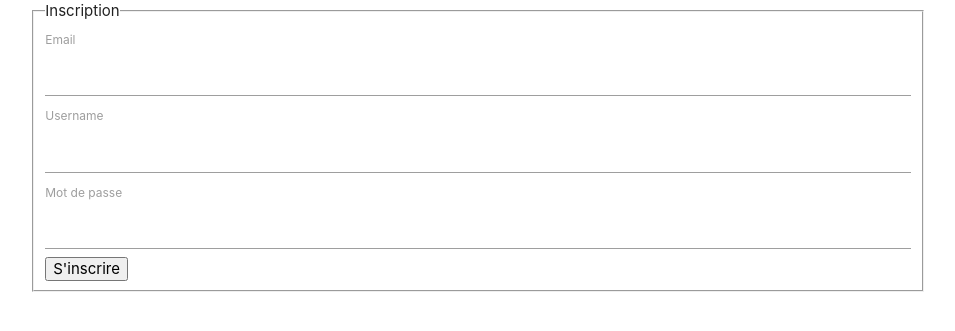
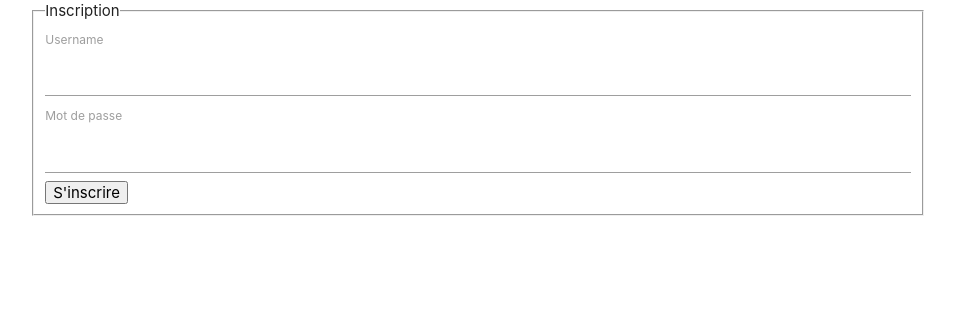
Before and after one commit to Guerinoob/24h-Equipe-2, a PHP site: page /content/signup.php in a window 1280 px wide. Shown: the top 331 px of the page, without its empty margins (162-1117 px from the left). Run offline with PHP 8.4, Linux system fonts and the light colour scheme.

Commit message:
Plus d'email

```diff
--- a/Web/content/login.php
+++ b/Web/content/login.php
@@ -1,5 +1,5 @@
 <?php
-include('../includes/utils_page.php');
+include_once('../includes/utils_page.php');
 get_header();
 
 if(isset($_POST['submit'])){
--- a/Web/content/signup.php
+++ b/Web/content/signup.php
@@ -16,10 +16,9 @@ if(isset($_POST['submit'])){
     }
     else{
         $username = $_POST['username'];
-        $email = $_POST['email'];
         $password = $_POST['password'];
 
-        $user_id = insert_user($username, $email, $password);
+        $user_id = insert_user($username, $password);
 
         if(!$user_id){
             echo 'Erreur';
@@ -37,8 +36,6 @@ if(isset($_POST['submit'])){
     <fieldset>
         <legend>Inscription</legend>
 
-        <label for="email">Email </label><input type="email" name="email" id="email" value="<?php if(isset($_POST['email'])) echo $_POST['email']; ?>" />
-
         <label for="username">Username </label><input type="text" id="username" name="username" value="<?php if(isset($_POST['username'])) echo $_POST['username']; ?>" />
 
         <label for="password">Mot de passe </label><input type="password" name="password" id="password" />
--- a/Web/includes/class_database.php
+++ b/Web/includes/class_database.php
@@ -180,7 +180,7 @@ class Database
                     break;
             }
 
-            $array[] = $value;
+            $array[] = &$value;
         }
 
         array_unshift($array, $types);
--- a/Web/includes/class_user.php
+++ b/Web/includes/class_user.php
@@ -94,41 +94,6 @@ class User
 
 
     /**
-     * Tente de retrouver l'utilisateur correspondant au username et au password
-     * @param string $email Email de l'utilisateur
-     * @param string $password Mot de passe de l'utilisateur
-     * @return bool Vrai si l'utilisateur est retrouvé, faux sinon
-     */
-    public function init_by_email($email, $password){
-        if(empty($email) || empty($password)){
-            return false;
-        }
-
-        global $db;
-
-        $req = "SELECT * FROM users WHERE email = ? AND password = ?";
-        $db->prepare($req);
-        $row = $db->execute_prepared_query(array($email, $password))[0];
-
-        if(!$row){
-            return false;
-        }
-
-        $this->ID = $row['id'];
-
-
-        unset($row['id']);
-        unset($row['password']);
-
-        foreach($row as $key=>$value){
-            $this->attr[$key] = $value;
-        }
-
-        return true;
-    }
-
-
-    /**
      * Méthode permettant de récupérer la valeur d'un attribut de l'utilisateur
      * @param string $key Attribut souhaité
      * @return int|mixed L'ID si celui-ci est demandé, l'attribut demandé sinon
--- a/Web/includes/utils_user.php
+++ b/Web/includes/utils_user.php
@@ -16,6 +16,7 @@ function authenticate_user_by_username($username, $password){
     }
 
     $user = new User();
+
    if($user->init_by_username($username, $password)){
        $_SESSION['user'] = $user;
        return true;
@@ -28,38 +29,16 @@ function authenticate_user_by_username($username, $password){
 
 
 /**
- * Permet de connecter un utilisateur grâce à son email
- * @param string $email Email de l'utilisateur
- * @param string $password Mot de passe de l'utilisateur
- * @return bool Vrai si l'utilisateur est connecté, faux sinon
- */
-function authenticate_user_by_email($email, $password){
-    if(empty($email) || empty($password)){
-        return false;
-    }
-
-    $user = new User();
-    if($user->init_by_email($email, $password)){
-        $_SESSION['user'] = $user;
-        return true;
-    }
-
-    return false;
-}
-
-
-/**
  * permet d'inscrire un utilisateur dans la base
  * @param string $username Le username de l'utilisateur
- * @param string $email L'email de l'utilisateur
  * @param string $password Mot de passe de l'utilisateur
  * @return bool|int Faux en cas d'erreur, l'ID de l'utilisateur créé si l'inscription s'est bien faite
  */
-function insert_user($username, $email, $password){
+function insert_user($username, $password){
     global $db;
 
-    $req = "INSERT INTO users(username, email, password) VALUES(? , ?, ?)";
-    $args = array($username, $email, $password);
+    $req = "INSERT INTO users(username, password) VALUES(?, ?)";
+    $args = array($username, $password);
 
     if(!$db->prepare($req)) return false;
 
```
